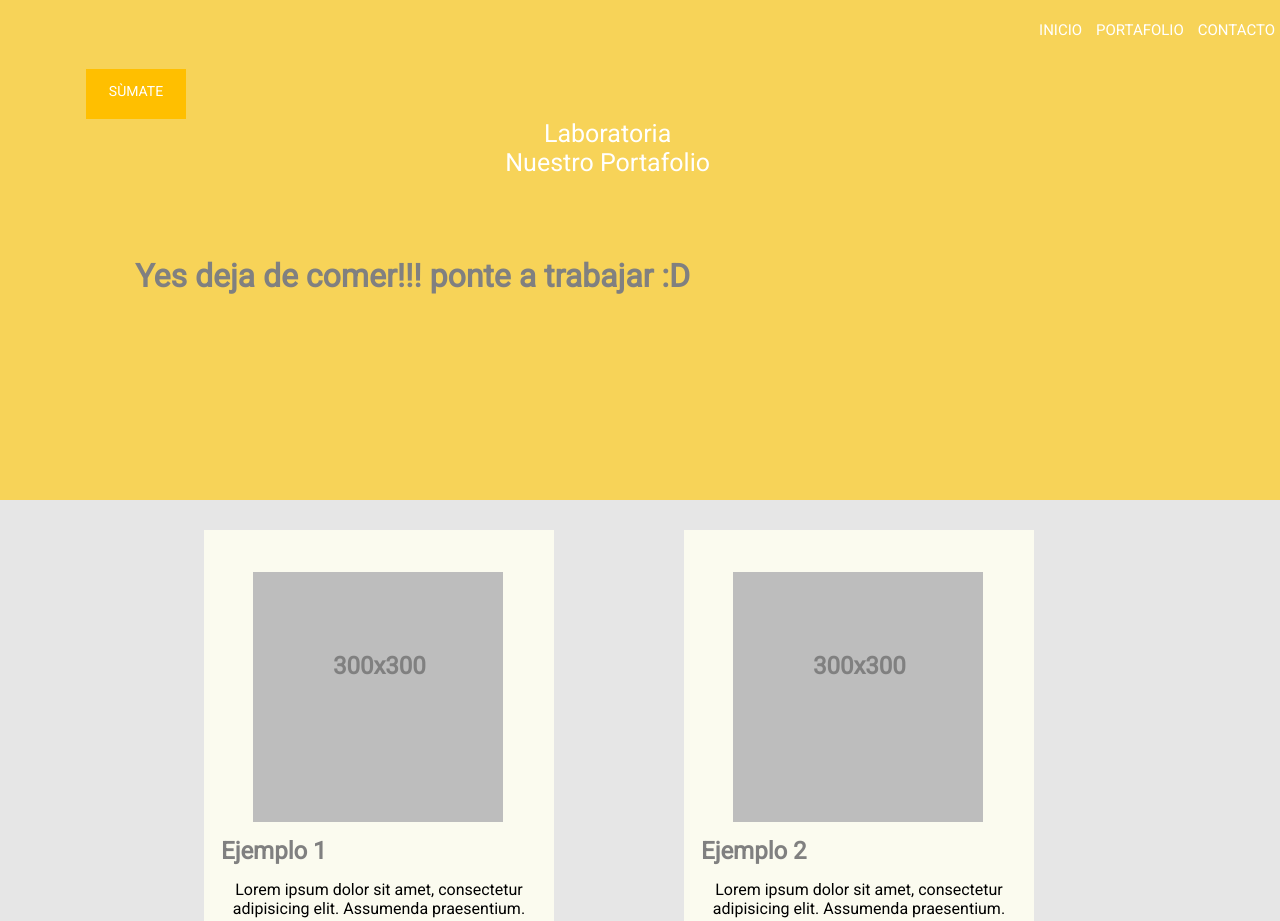
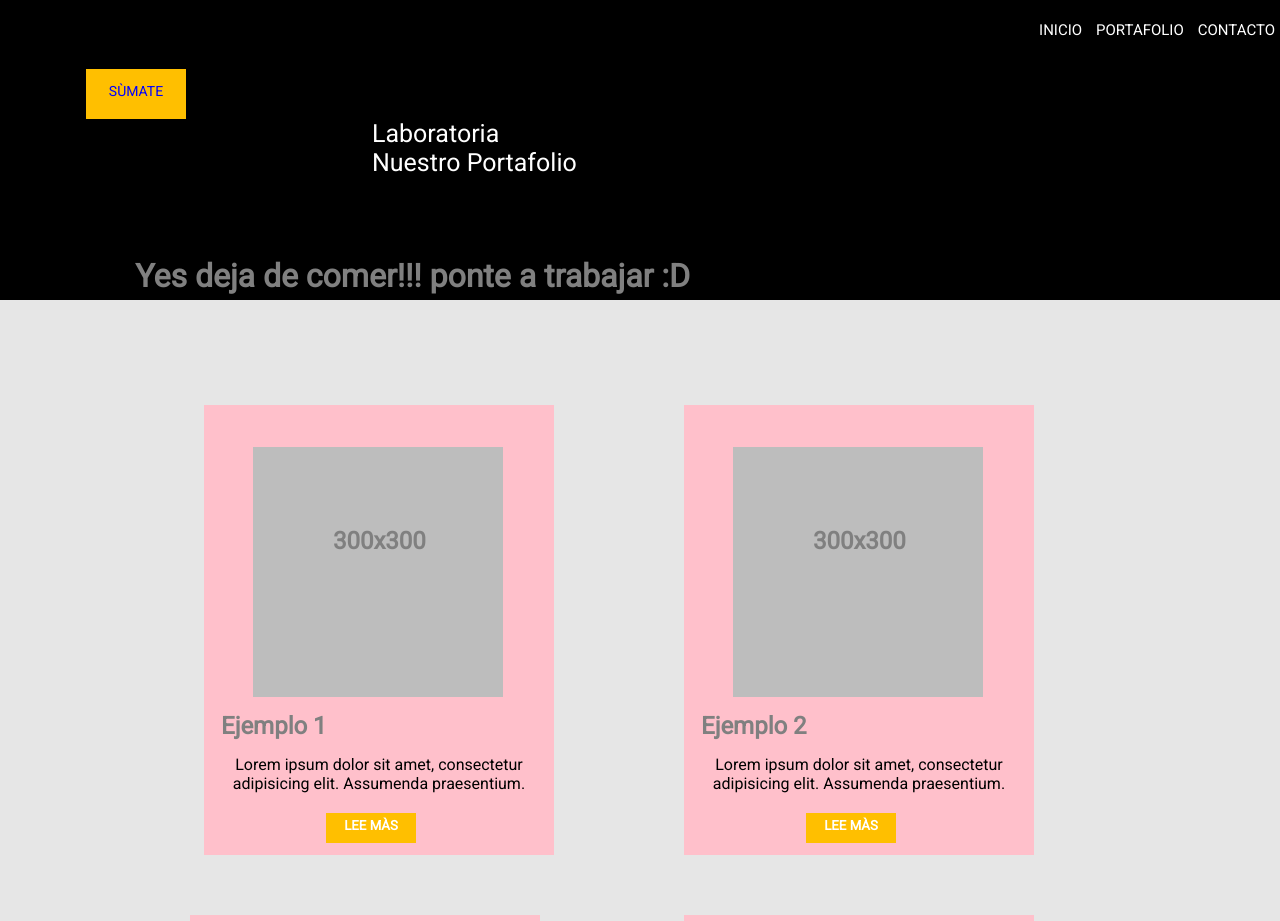
Before and after one commit to YesLaboratoria/Tini, a plain HTML site: page index.html in a window 1280 px wide. Shown: the top 921 px of the page. Drawn offline with Linux system fonts and the light colour scheme.

Commit message:
Destroze tu código con un fin educativo

```diff
--- a/css/main.css
+++ b/css/main.css
@@ -1,6 +1,6 @@
 header{
-	background-color:#F7D358;
-	height: 500px;
+	background-color:black;
+	height: 300px;
 	background-repeat: no-repeat;
 	background-size: 100%;
 }
@@ -14,7 +14,7 @@ header{
 
 }
 .blanco{
-	color:white;
+	color:blue;
 	font-size:14px;
 	text-align: center;
 }
@@ -22,10 +22,10 @@ body{
 	font-family:Roboto;
 }
 .laboratoria{
-	text-align:center;
+	text-align:left;
 	color:white;
 	font-size:25px;
-	margin-left: 390px;
+	margin-left: 400px;
 	margin top:60px;
 }
 .derecha{
@@ -47,7 +47,7 @@ nav li{
 	top:20px;
 }
 .caja1{
-	background:#FBFBEF;
+	background:pink;
 	width:350px;
 	height:450px;
 	margin:30px;
```
